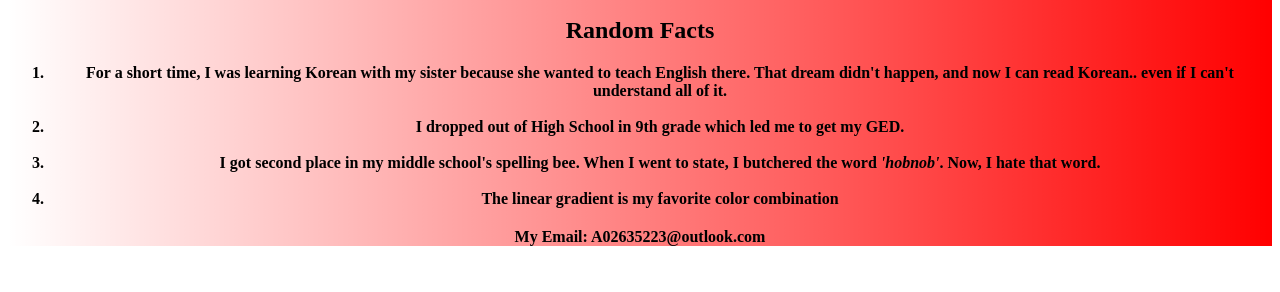
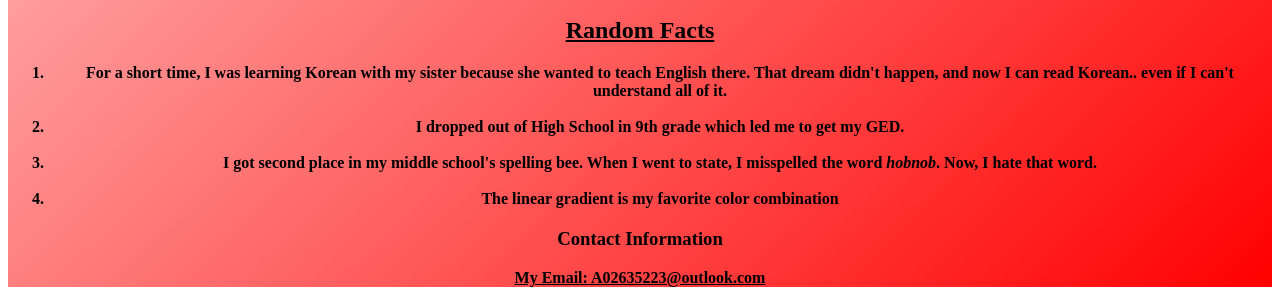
Before and after one commit to clairebear1135/about-me, a plain HTML site: page index.html in a window 1280 px wide. Shown: the part 955-1247 px from the top of the page. Before the commit the page ends 1209 px from the top, so only its background shows below. Drawn offline with Linux system fonts and the light colour scheme.

Commit message:
Add files via upload

```diff
--- a/index.html
+++ b/index.html
@@ -6,7 +6,7 @@
     <title>About Me</title>
 </head>
 <body>
-    <div style="background-image: linear-gradient(to right, rgba(255,0,0,0), rgba(255,0,0,1)); text-align: center;">
+    <div style="background-image: linear-gradient(to bottom right, rgba(255, 255, 255, 0), rgba(255,0,0,1)); text-align: center;">
     <header>
         <h1><b><u>About Me</u></h1>
         <nav style="margin-bottom: 30px">
@@ -34,7 +34,7 @@
         </section>
         <section style="margin-bottom: 20px;">
             <!-- Adding more personal information. <b> or <i> to be used. Unordered and ordered list -->
-            <h2>Random Facts</h2>
+            <h2><u>Random Facts</u></h2>
                 <ol>
                     <li>
                         For a short time, I was learning Korean with my sister because she wanted to teach English there. That dream didn't happen, and now I can read Korean.. even if I can't understand all of it.
@@ -45,7 +45,7 @@
                     </li>
                     <br>
                     <li>
-                        I got second place in my middle school's spelling bee. When I went to state, I butchered the word <i>'hobnob'</i>. Now, I hate that word.
+                        I got second place in my middle school's spelling bee. When I went to state, I misspelled the word <i>hobnob</i>. Now, I hate that word.
                     </li>
                     <br>
                     <li>
@@ -56,7 +56,8 @@
     </main>
     <footer>
         <!-- Add contact information -->
-         My Email: A02635223@outlook.com
+         <h3>Contact Information</h3>
+         <u>My Email: A02635223@outlook.com</u>
     </footer>
 </b>
 </div>
```
